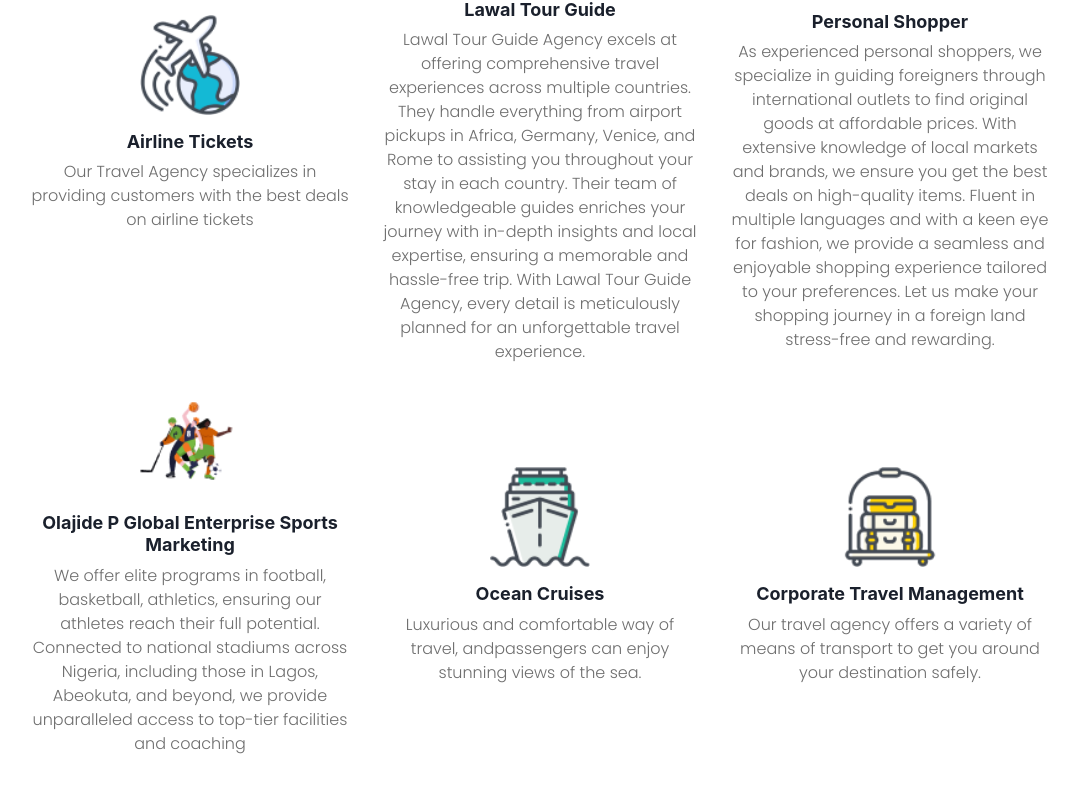
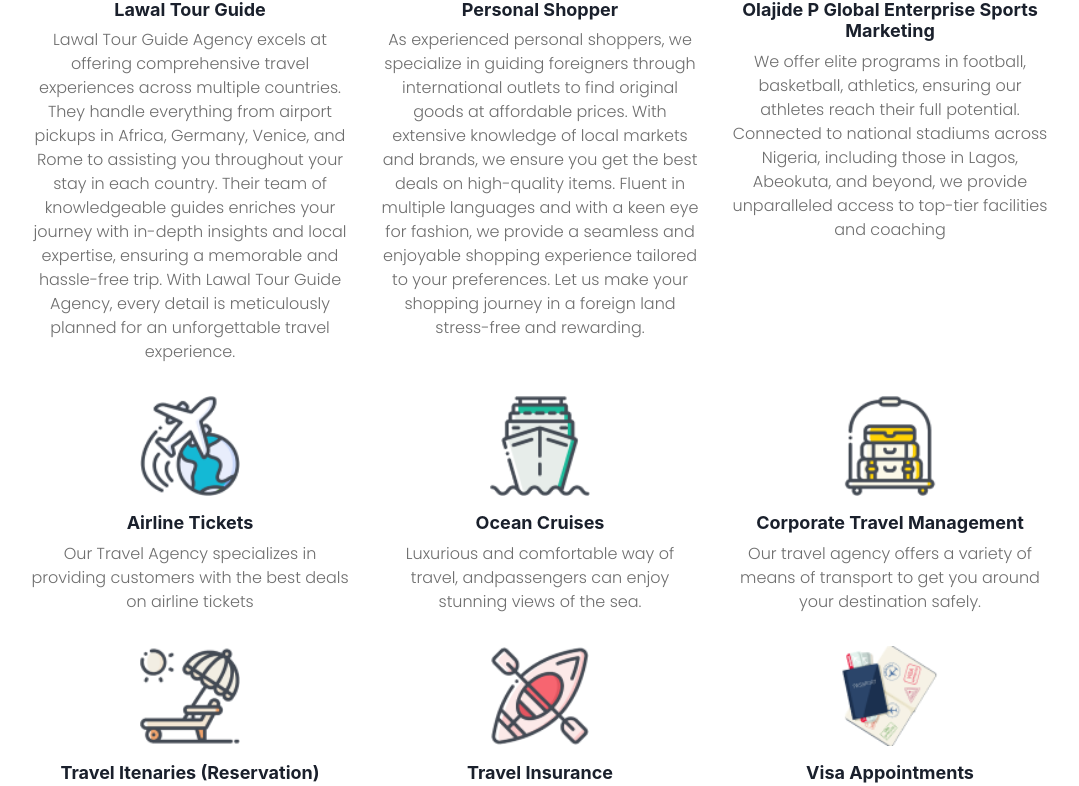
Before and after one commit to Olasupotomiwa/Auguri, a React (Create React App) app: page / in a window 1280 px wide. Shown: the part 1836-2622 px from the top of the page, without its empty margins (100-1179 px from the left). Built offline with nearby package versions, Linux system fonts and the light colour scheme; a web font is replaced by a local one.

Commit message:
Restructed the services

```diff
--- a/src/Homepage/Services.js
+++ b/src/Homepage/Services.js
@@ -13,11 +13,7 @@
 
 const CenteredCardContainer = () => {
   const [cardContent] = useState([
-    {
-      imageSrc: Airline,
-      heading: "Airline Tickets",
-      text: "Our Travel Agency specializes in providing customers with the best deals on airline tickets",
-    },
+
     {
       imageSrc: Guide,
       heading: "Lawal Tour Guide",
@@ -32,6 +28,11 @@
       imageSrc: Sport,
       heading: "Olajide P Global Enterprise Sports Marketing",
       text: "We offer elite programs in football, basketball, athletics, ensuring our athletes reach their full potential. Connected to national stadiums across Nigeria, including those in Lagos, Abeokuta, and beyond, we provide unparalleled access to top-tier facilities and coaching",
+    },
+    {
+      imageSrc: Airline,
+      heading: "Airline Tickets",
+      text: "Our Travel Agency specializes in providing customers with the best deals on airline tickets",
     },
     {
       imageSrc: Ocean,
@@ -85,7 +86,7 @@
       <Box
         display="flex"
         flexWrap={"wrap"}
-        alignItems="center"
+
         mt={8}
         justifyContent={"center"}
         fontFamily={"Poppins"}
```
